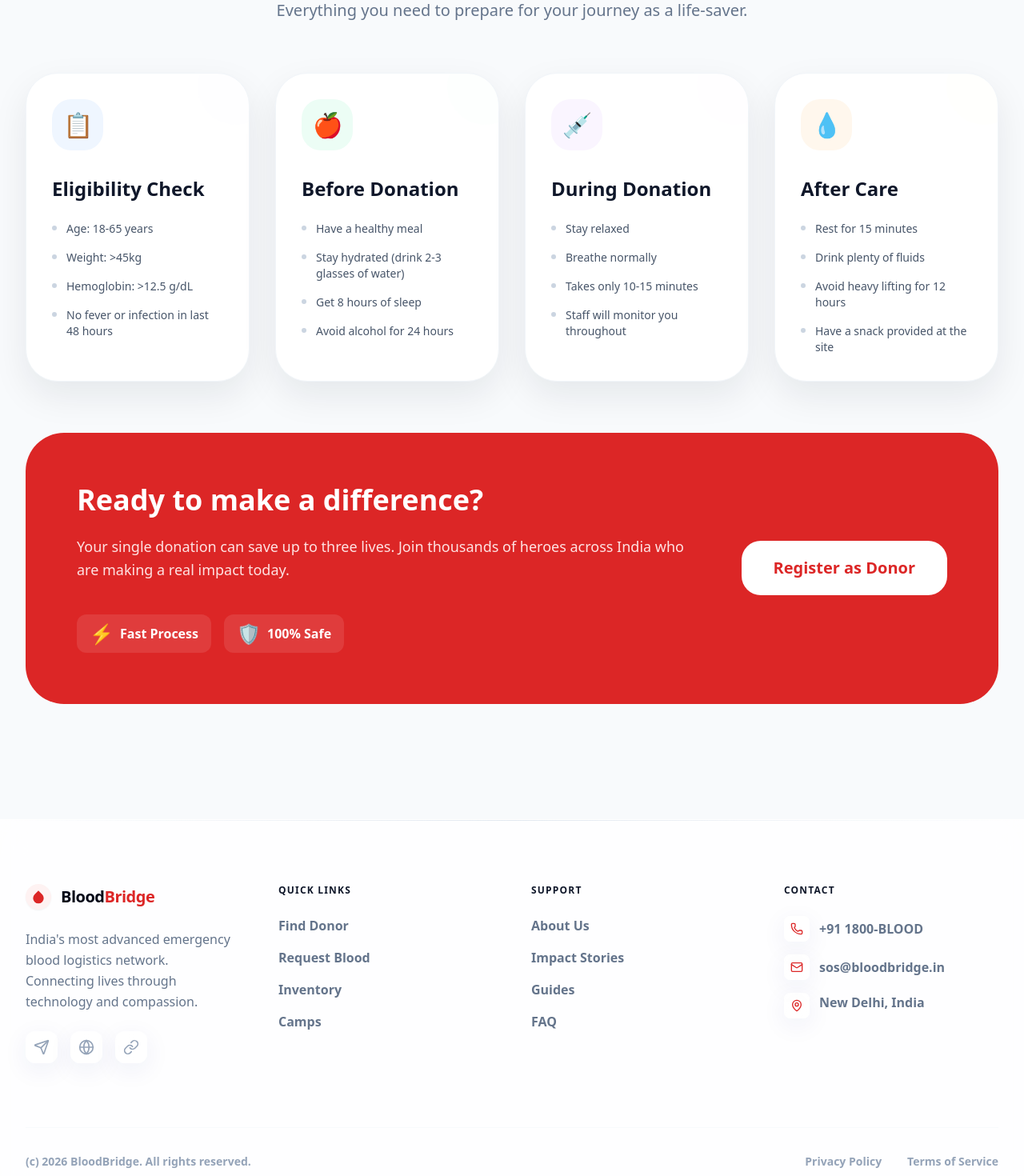
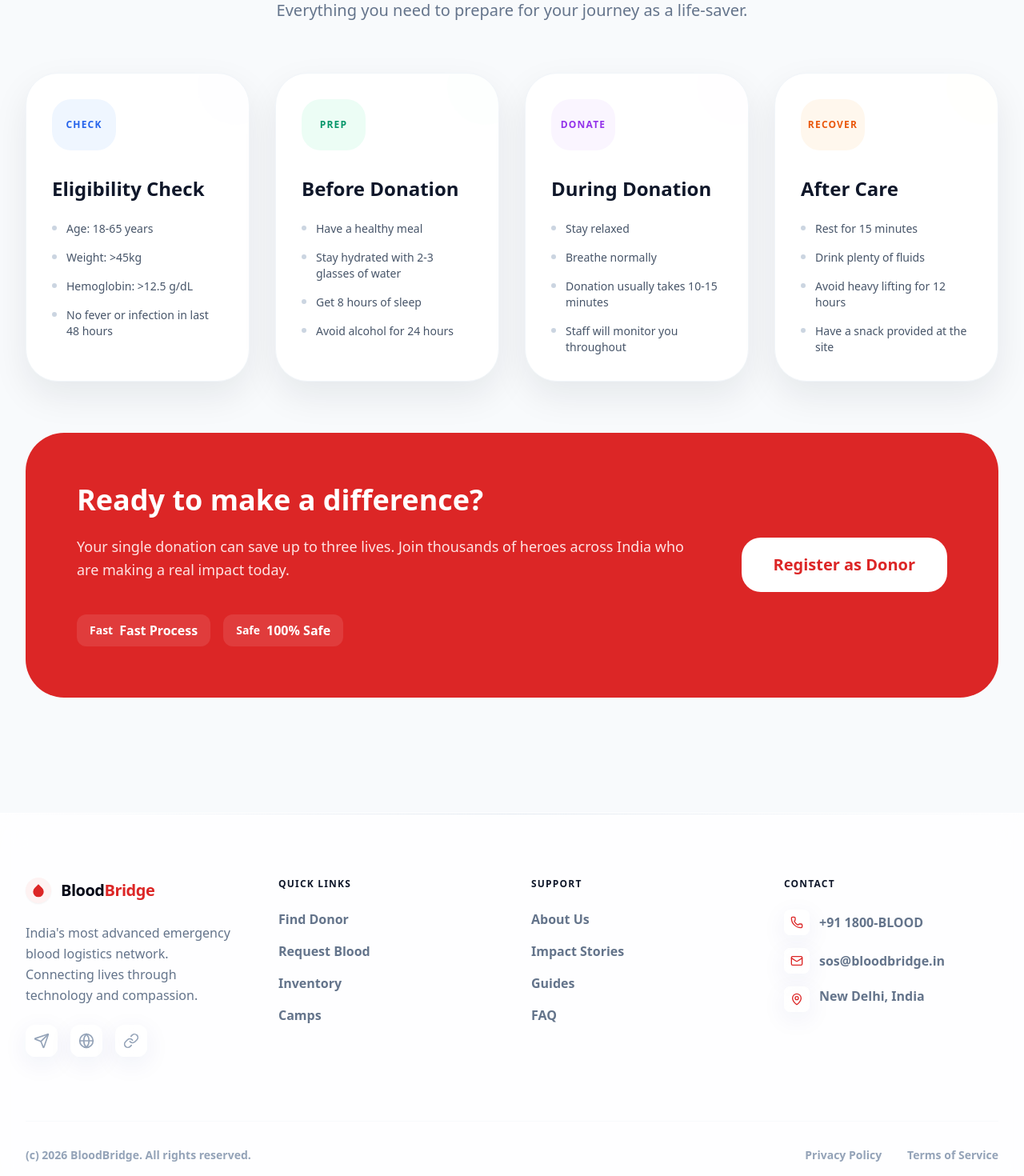
Before and after one commit to Abhiramreddy1289/BloodBridge-frontend, a React (Vite) app: page /guides in a window 1280 px wide. Shown: the part 320-1790 px from the top of the page at 80% size. Built offline with nearby package versions, Linux system fonts and the light colour scheme; no server answers.

Commit message:
Fix placeholder frontend actions

```diff
--- a/src/components/layout/Footer.jsx
+++ b/src/components/layout/Footer.jsx
@@ -1,6 +1,12 @@
 import { Mail, Phone, MapPin, Globe, Send, Link as LinkIcon } from 'lucide-react';
 import { Link } from 'react-router-dom';
 import BrandLogo from './BrandLogo';
+
+const socialLinks = [
+  { icon: Send, href: 'mailto:sos@bloodbridge.in', label: 'Email support' },
+  { icon: Globe, href: 'https://bloodbridge-with-abhiram.vercel.app/', label: 'Open BloodBridge site' },
+  { icon: LinkIcon, href: 'https://github.com/Abhiramreddy1289/BloodBridge-frontend', label: 'View source repository' },
+];
 
 const supportLinks = [
   { label: 'About Us', to: '/about' },
@@ -12,18 +18,23 @@ const supportLinks = [
 function Footer() {
   return (
     <footer className="relative mt-20 overflow-hidden border-t border-white/70 bg-white/80 pb-10 pt-20 backdrop-blur-xl">
-      <div className="absolute top-0 left-1/2 -translate-x-1/2 w-full h-px bg-gradient-to-r from-transparent via-slate-200 to-transparent" />
+      <div className="absolute left-1/2 top-0 h-px w-full -translate-x-1/2 bg-gradient-to-r from-transparent via-slate-200 to-transparent" />
 
       <div className="mx-auto max-w-7xl px-4 sm:px-6 lg:px-8">
         <div className="grid gap-12 lg:grid-cols-4">
-          <div className="col-span-1 lg:col-span-1 space-y-6">
+          <div className="space-y-6">
             <BrandLogo className="group text-xl font-black" markClassName="h-8 w-8 transition-transform group-hover:scale-110" />
-            <p className="text-slate-500 font-medium leading-relaxed">
+            <p className="font-medium leading-relaxed text-slate-500">
               India's most advanced emergency blood logistics network. Connecting lives through technology and compassion.
             </p>
             <div className="flex gap-4">
-              {[Send, Globe, LinkIcon].map((Icon, i) => (
-                <a key={i} href="#" className="h-10 w-10 rounded-xl glass flex items-center justify-center text-slate-400 hover:text-red-600 hover:border-red-500/30 transition-all">
+              {socialLinks.map(({ icon: Icon, href, label }) => (
+                <a
+                  key={label}
+                  href={href}
+                  aria-label={label}
+                  className="flex h-10 w-10 items-center justify-center rounded-xl glass text-slate-400 transition-all hover:border-red-500/30 hover:text-red-600"
+                >
                   <Icon size={20} />
                 </a>
               ))}
@@ -31,11 +42,11 @@ function Footer() {
           </div>
 
           <div>
-            <h4 className="font-black text-slate-900 uppercase tracking-widest text-xs mb-6">Quick Links</h4>
+            <h4 className="mb-6 text-xs font-black uppercase tracking-widest text-slate-900">Quick Links</h4>
             <ul className="space-y-4">
               {['Find Donor', 'Request Blood', 'Inventory', 'Camps'].map((item) => (
                 <li key={item}>
-                  <Link to={`/${item.toLowerCase().replace(' ', '-')}`} className="text-slate-500 font-bold hover:text-red-600 transition-colors">
+                  <Link to={`/${item.toLowerCase().replace(' ', '-')}`} className="font-bold text-slate-500 transition-colors hover:text-red-600">
                     {item}
                   </Link>
                 </li>
@@ -44,11 +55,11 @@ function Footer() {
           </div>
 
           <div>
-            <h4 className="font-black text-slate-900 uppercase tracking-widest text-xs mb-6">Support</h4>
+            <h4 className="mb-6 text-xs font-black uppercase tracking-widest text-slate-900">Support</h4>
             <ul className="space-y-4">
               {supportLinks.map((item) => (
                 <li key={item.label}>
-                  <Link to={item.to} className="text-slate-500 font-bold hover:text-red-600 transition-colors">
+                  <Link to={item.to} className="font-bold text-slate-500 transition-colors hover:text-red-600">
                     {item.label}
                   </Link>
                 </li>
@@ -57,37 +68,41 @@ function Footer() {
           </div>
 
           <div>
-            <h4 className="font-black text-slate-900 uppercase tracking-widest text-xs mb-6">Contact</h4>
+            <h4 className="mb-6 text-xs font-black uppercase tracking-widest text-slate-900">Contact</h4>
             <ul className="space-y-4">
-              <li className="flex items-center gap-3 text-slate-500 font-bold">
-                <div className="h-8 w-8 rounded-lg glass flex items-center justify-center text-red-600">
-                  <Phone size={16} />
-                </div>
-                +91 1800-BLOOD
+              <li>
+                <a href="tel:+91180025663" className="flex items-center gap-3 font-bold text-slate-500 transition-colors hover:text-red-600">
+                  <span className="flex h-8 w-8 items-center justify-center rounded-lg glass text-red-600">
+                    <Phone size={16} />
+                  </span>
+                  +91 1800-BLOOD
+                </a>
               </li>
-              <li className="flex items-center gap-3 text-slate-500 font-bold">
-                <div className="h-8 w-8 rounded-lg glass flex items-center justify-center text-red-600">
-                  <Mail size={16} />
-                </div>
-                sos@bloodbridge.in
+              <li>
+                <a href="mailto:sos@bloodbridge.in" className="flex items-center gap-3 font-bold text-slate-500 transition-colors hover:text-red-600">
+                  <span className="flex h-8 w-8 items-center justify-center rounded-lg glass text-red-600">
+                    <Mail size={16} />
+                  </span>
+                  sos@bloodbridge.in
+                </a>
               </li>
-              <li className="flex items-start gap-3 text-slate-500 font-bold">
-                <div className="h-8 w-8 rounded-lg glass flex items-center justify-center text-red-600 shrink-0">
+              <li className="flex items-start gap-3 font-bold text-slate-500">
+                <span className="flex h-8 w-8 shrink-0 items-center justify-center rounded-lg glass text-red-600">
                   <MapPin size={16} />
-                </div>
+                </span>
                 New Delhi, India
               </li>
             </ul>
           </div>
         </div>
 
-        <div className="mt-20 pt-8 border-t border-slate-50 flex flex-col md:flex-row justify-between items-center gap-6">
-          <p className="text-slate-400 text-sm font-bold">
+        <div className="mt-20 flex flex-col items-center justify-between gap-6 border-t border-slate-50 pt-8 md:flex-row">
+          <p className="text-sm font-bold text-slate-400">
             (c) 2026 BloodBridge. All rights reserved.
           </p>
           <div className="flex gap-8 text-sm font-bold text-slate-400">
-            <a href="#" className="hover:text-slate-900">Privacy Policy</a>
-            <a href="#" className="hover:text-slate-900">Terms of Service</a>
+            <Link to="/faq" className="hover:text-slate-900">Privacy Policy</Link>
+            <Link to="/faq" className="hover:text-slate-900">Terms of Service</Link>
           </div>
         </div>
       </div>
--- a/src/pages/Guides.jsx
+++ b/src/pages/Guides.jsx
@@ -1,54 +1,56 @@
+import { Link } from 'react-router-dom';
+
 const guides = [
   {
     title: 'Eligibility Check',
-    icon: '📋',
+    badge: 'Check',
     steps: ['Age: 18-65 years', 'Weight: >45kg', 'Hemoglobin: >12.5 g/dL', 'No fever or infection in last 48 hours'],
-    color: 'bg-blue-50 text-blue-600'
+    color: 'bg-blue-50 text-blue-600',
   },
   {
     title: 'Before Donation',
-    icon: '🍎',
-    steps: ['Have a healthy meal', 'Stay hydrated (drink 2-3 glasses of water)', 'Get 8 hours of sleep', 'Avoid alcohol for 24 hours'],
-    color: 'bg-emerald-50 text-emerald-600'
+    badge: 'Prep',
+    steps: ['Have a healthy meal', 'Stay hydrated with 2-3 glasses of water', 'Get 8 hours of sleep', 'Avoid alcohol for 24 hours'],
+    color: 'bg-emerald-50 text-emerald-600',
   },
   {
     title: 'During Donation',
-    icon: '💉',
-    steps: ['Stay relaxed', 'Breathe normally', 'Takes only 10-15 minutes', 'Staff will monitor you throughout'],
-    color: 'bg-purple-50 text-purple-600'
+    badge: 'Donate',
+    steps: ['Stay relaxed', 'Breathe normally', 'Donation usually takes 10-15 minutes', 'Staff will monitor you throughout'],
+    color: 'bg-purple-50 text-purple-600',
   },
   {
     title: 'After Care',
-    icon: '💧',
+    badge: 'Recover',
     steps: ['Rest for 15 minutes', 'Drink plenty of fluids', 'Avoid heavy lifting for 12 hours', 'Have a snack provided at the site'],
-    color: 'bg-orange-50 text-orange-600'
+    color: 'bg-orange-50 text-orange-600',
   },
 ];
 
 function Guides() {
   return (
     <section className="space-y-16 py-10">
-      <div className="max-w-3xl mx-auto text-center space-y-4">
-        <span className="px-4 py-1.5 bg-red-50 text-red-600 rounded-full text-sm font-black uppercase tracking-widest">Knowledge Base</span>
-        <h1 className="text-5xl font-black text-slate-900 tracking-tight leading-tight">Your Guide to Safe & Impactful Donation</h1>
-        <p className="text-xl text-slate-500 font-medium">Everything you need to prepare for your journey as a life-saver.</p>
+      <div className="mx-auto max-w-3xl space-y-4 text-center">
+        <span className="rounded-full bg-red-50 px-4 py-1.5 text-sm font-black uppercase tracking-widest text-red-600">Knowledge Base</span>
+        <h1 className="text-5xl font-black leading-tight tracking-tight text-slate-900">Your Guide to Safe & Impactful Donation</h1>
+        <p className="text-xl font-medium text-slate-500">Everything you need to prepare for your journey as a life-saver.</p>
       </div>
 
       <div className="grid gap-8 md:grid-cols-2 lg:grid-cols-4">
         {guides.map((guide) => (
-          <div key={guide.title} className="group relative rounded-[2.5rem] bg-white p-8 border border-slate-100 shadow-soft transition-all hover:shadow-2xl hover:-translate-y-2 overflow-hidden">
-            <div className={`absolute top-0 right-0 w-24 h-24 -mr-8 -mt-8 rounded-full opacity-10 transition-transform group-hover:scale-150 ${guide.color.split(' ')[0]}`}></div>
+          <div key={guide.title} className="group relative overflow-hidden rounded-[2.5rem] border border-slate-100 bg-white p-8 shadow-soft transition-all hover:-translate-y-2 hover:shadow-2xl">
+            <div className={`absolute -right-8 -top-8 h-24 w-24 rounded-full opacity-10 transition-transform group-hover:scale-150 ${guide.color.split(' ')[0]}`} />
 
-            <div className={`w-16 h-16 rounded-[1.5rem] flex items-center justify-center text-3xl mb-8 ${guide.color}`}>
-              {guide.icon}
+            <div className={`mb-8 flex h-16 w-20 items-center justify-center rounded-[1.5rem] px-3 text-center text-xs font-black uppercase tracking-widest ${guide.color}`}>
+              {guide.badge}
             </div>
 
-            <h2 className="text-2xl font-black text-slate-900 mb-6">{guide.title}</h2>
+            <h2 className="mb-6 text-2xl font-black text-slate-900">{guide.title}</h2>
 
             <ul className="space-y-4">
-              {guide.steps.map((step, i) => (
-                <li key={i} className="flex items-start gap-3 text-slate-600 font-medium text-sm">
-                  <span className="mt-1.5 w-1.5 h-1.5 rounded-full bg-slate-300 flex-shrink-0"></span>
+              {guide.steps.map((step) => (
+                <li key={step} className="flex items-start gap-3 text-sm font-medium text-slate-600">
+                  <span className="mt-1.5 h-1.5 w-1.5 flex-shrink-0 rounded-full bg-slate-300" />
                   {step}
                 </li>
               ))}
@@ -57,24 +59,24 @@ function Guides() {
         ))}
       </div>
 
-      <div className="rounded-[3rem] bg-red-600 p-12 lg:p-16 flex flex-col lg:flex-row items-center gap-12 text-white">
+      <div className="flex flex-col items-center gap-12 rounded-[3rem] bg-red-600 p-12 text-white lg:flex-row lg:p-16">
         <div className="flex-1 space-y-6">
           <h2 className="text-4xl font-black">Ready to make a difference?</h2>
-          <p className="text-red-100 text-lg font-medium leading-relaxed">Your single donation can save up to three lives. Join thousands of heroes across India who are making a real impact today.</p>
+          <p className="text-lg font-medium leading-relaxed text-red-100">Your single donation can save up to three lives. Join thousands of heroes across India who are making a real impact today.</p>
           <div className="flex flex-wrap gap-4 pt-4">
-            <div className="flex items-center gap-2 bg-white/10 px-4 py-2 rounded-xl">
-              <span className="text-2xl">⚡</span>
+            <div className="flex items-center gap-2 rounded-xl bg-white/10 px-4 py-2">
+              <span className="text-sm font-black">Fast</span>
               <span className="font-bold">Fast Process</span>
             </div>
-            <div className="flex items-center gap-2 bg-white/10 px-4 py-2 rounded-xl">
-              <span className="text-2xl">🛡️</span>
+            <div className="flex items-center gap-2 rounded-xl bg-white/10 px-4 py-2">
+              <span className="text-sm font-black">Safe</span>
               <span className="font-bold">100% Safe</span>
             </div>
           </div>
         </div>
-        <button className="px-10 py-5 bg-white text-red-600 rounded-3xl font-black text-xl hover:shadow-2xl hover:scale-105 transition-all active:scale-95 whitespace-nowrap">
+        <Link to="/register" className="whitespace-nowrap rounded-3xl bg-white px-10 py-5 text-xl font-black text-red-600 transition-all hover:scale-105 hover:shadow-2xl active:scale-95">
           Register as Donor
-        </button>
+        </Link>
       </div>
     </section>
   );
--- a/src/pages/RequestDetails.jsx
+++ b/src/pages/RequestDetails.jsx
@@ -125,7 +125,7 @@ function RequestDetails() {
   return (
     <div className="mx-auto max-w-4xl space-y-8 pb-16">
       <Link to="/dashboard" className="text-sm font-bold text-slate-500 hover:text-red-600 flex items-center gap-2">
-        ← Back to Dashboard
+        Back to Dashboard
       </Link>
 
       <div className="card-premium relative overflow-hidden border border-slate-100 shadow-premium">
@@ -200,7 +200,7 @@ function RequestDetails() {
               <h3 className="text-xs font-black text-slate-400 uppercase tracking-widest">Contact Details</h3>
               {request.status === 'pending' && !isOwner && !isAdmin ? (
                 <p className="mt-2 text-sm text-slate-500 leading-relaxed">
-                  🔒 Locked. Contact details are shared automatically after you accept this SOS.
+                  Locked. Contact details are shared automatically after you accept this SOS.
                 </p>
               ) : (
                 <p className="mt-1 text-xl font-bold text-slate-900">{request.contactNumber}</p>
@@ -231,7 +231,7 @@ function RequestDetails() {
 
               {!isCompatible && (
                 <div className="rounded-2xl bg-amber-50 border border-amber-100 p-4 text-amber-800 text-sm font-semibold">
-                  ⚠️ Blood type mismatch. The patient needs <strong>{request.bloodGroup}</strong>, and you are registered as <strong>{user?.bloodGroup}</strong>. Only accept if medically compatible or instructed by a doctor.
+                  Blood type mismatch. The patient needs <strong>{request.bloodGroup}</strong>, and you are registered as <strong>{user?.bloodGroup}</strong>. Only accept if medically compatible or instructed by a doctor.
                 </div>
               )}
 
```
Also changed, not shown: src/pages/Join.jsx (+15 -13 lines).
